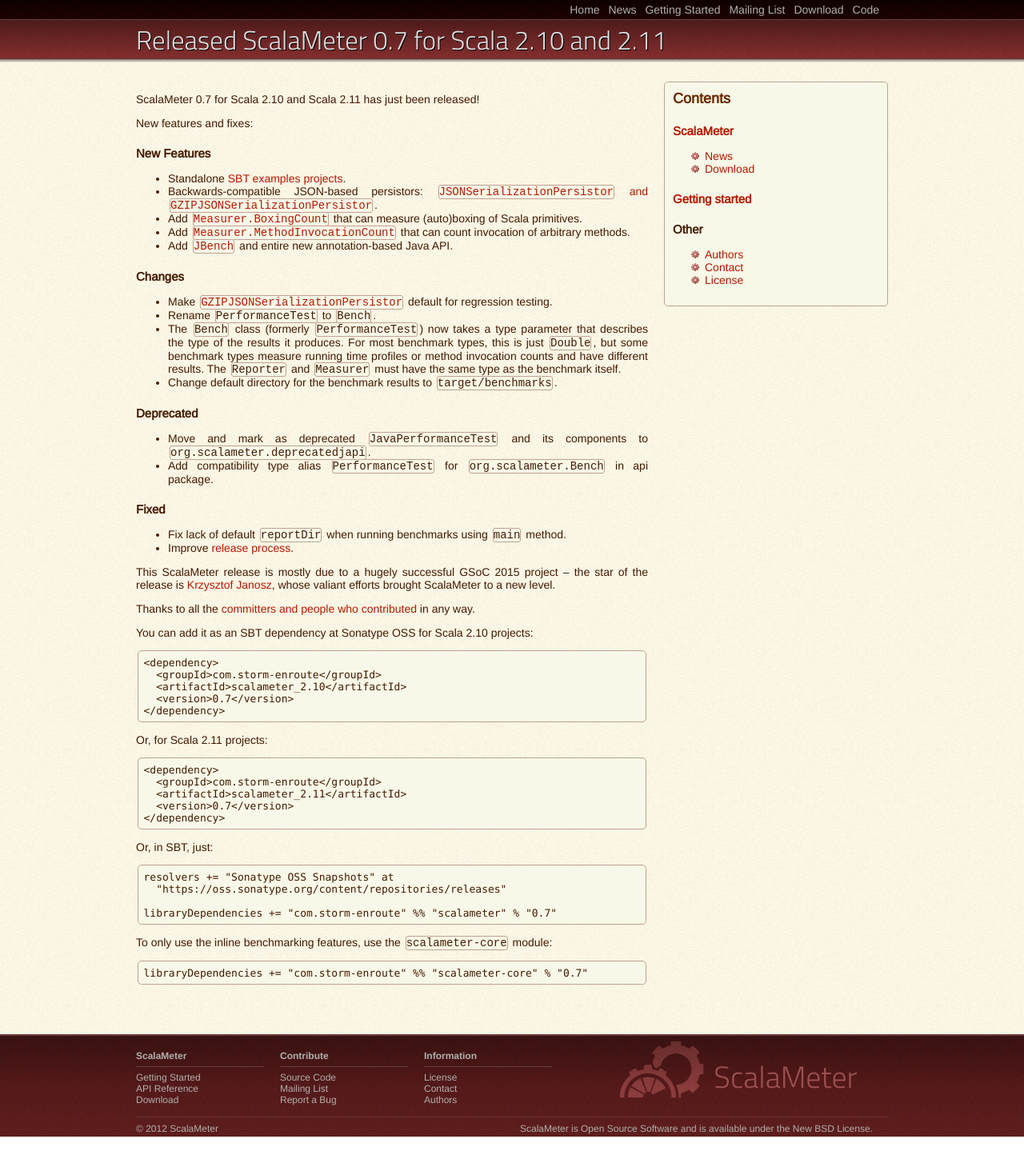
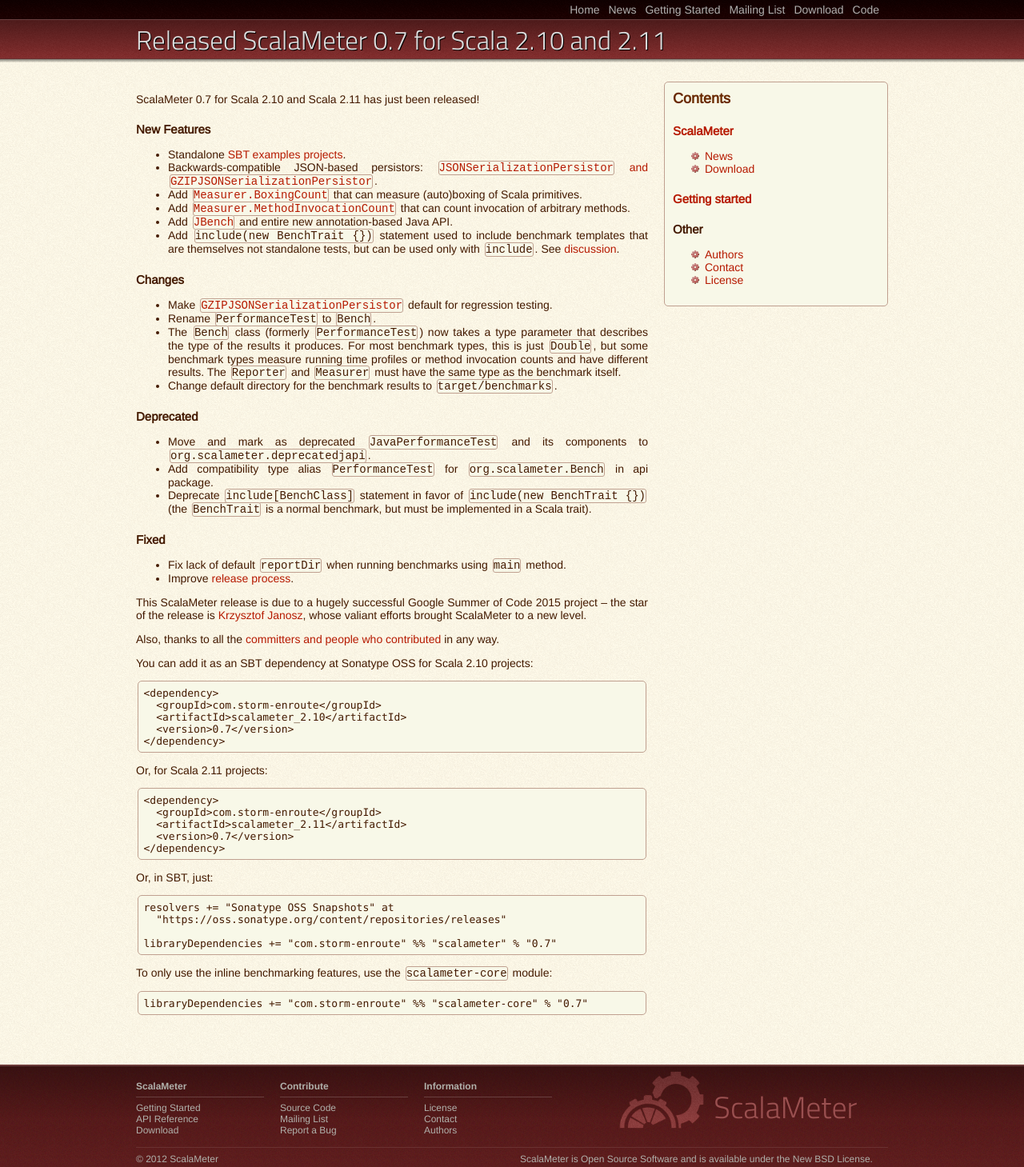
Before and after one commit to scalameter/scalameter.github.com, a Jekyll site: the page built from _posts/2015-08-26-release_0_7.md, in a window 1280 px wide. Shown: the whole page at 80% size. Built offline with Jekyll 4.4.1, drawn with Linux system fonts in a browser that asks for light colours; before the commit the page ends 1421 px from its top, so only the background shows below that.

```diff
--- a/_posts/2015-08-26-release_0_7.md
+++ b/_posts/2015-08-26-release_0_7.md
@@ -7,7 +7,6 @@ poster: Alex
 
 ScalaMeter 0.7 for Scala 2.10 and Scala 2.11 has just been released!
 
-New features and fixes:
 
 ### New Features
 
@@ -20,6 +19,10 @@ New features and fixes:
   that can count invocation of arbitrary methods.
 - Add [`JBench`](http://scalameter.github.io/home/gettingstarted/0.7/javausage/index.html)
   and entire new annotation-based Java API.
+- Add `include(new BenchTrait {})` statement used to include benchmark templates that
+  are themselves not standalone tests, but can be used only with `include`.
+  See [discussion](https://groups.google.com/forum/#!topic/scalameter/D3bf57PEhDo).
+
 
 ### Changes
 
@@ -33,23 +36,28 @@ New features and fixes:
   have the same type as the benchmark itself.
 - Change default directory for the benchmark results to `target/benchmarks`.
 
+
 ### Deprecated
 
 - Move and mark as deprecated `JavaPerformanceTest` and
   its components to `org.scalameter.deprecatedjapi`.
 - Add compatibility type alias `PerformanceTest` for
   `org.scalameter.Bench` in api package.
+- Deprecate `include[BenchClass]` statement in favor of `include(new BenchTrait {})`
+  (the `BenchTrait` is a normal benchmark, but must be implemented in a Scala trait).
+
 
 ### Fixed
 
 - Fix lack of default `reportDir` when running benchmarks using `main` method.
 - Improve [release process](http://scalameter.github.io/home/releasing/).
 
-This ScalaMeter release is mostly due to a hugely successful GSoC 2015 project --
+This ScalaMeter release is due to a hugely successful
+Google Summer of Code 2015 project --
 the star of the release is [Krzysztof Janosz](https://github.com/kjanosz),
 whose valiant efforts brought ScalaMeter to a new level.
 
-Thanks to all the
+Also, thanks to all the
 [committers and people who contributed](http://scalameter.github.io/home/authors/)
 in any way.
 
```
Also changed, not shown: changelog/index.md (+10 -1 lines), planning/gsoc.md (+1 -1 lines), planning/index.md (+1 -0 lines), planning/release.md (+1 -1 lines), index.md (line endings or trailing spaces).
